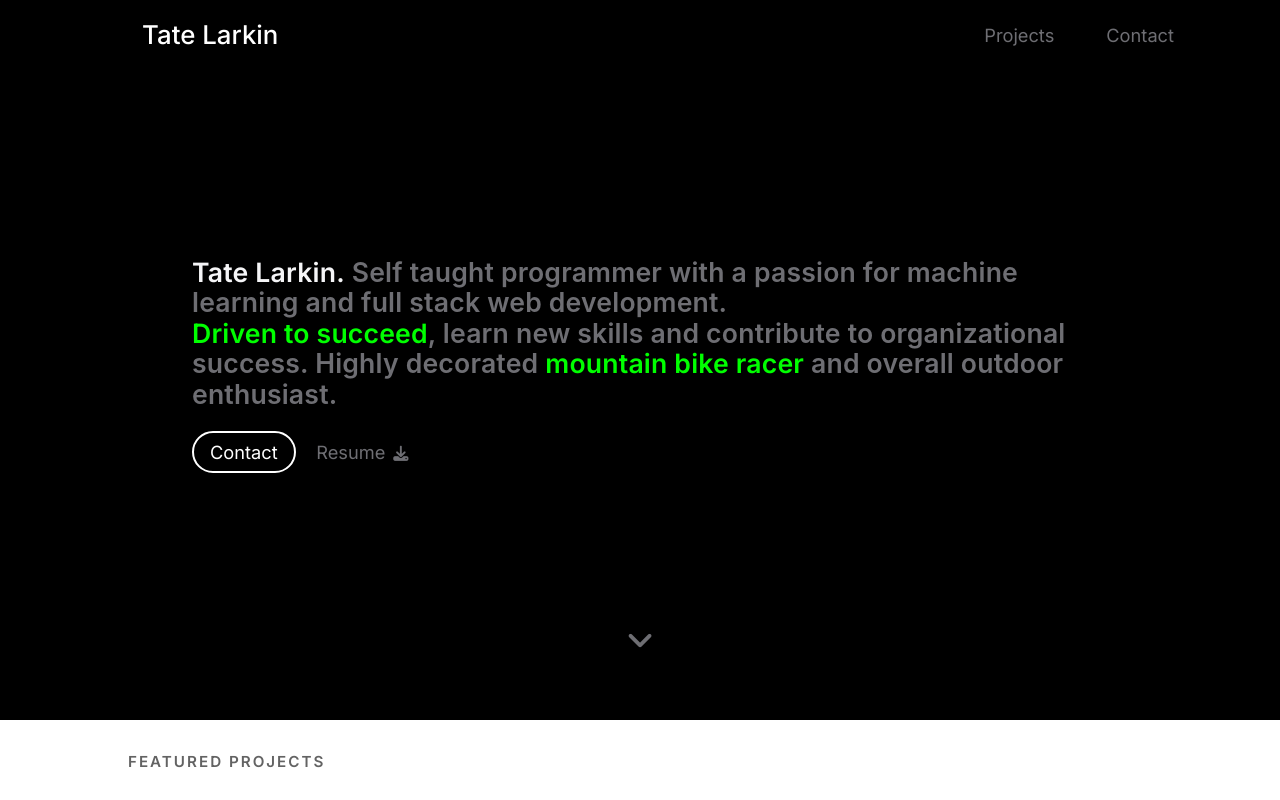
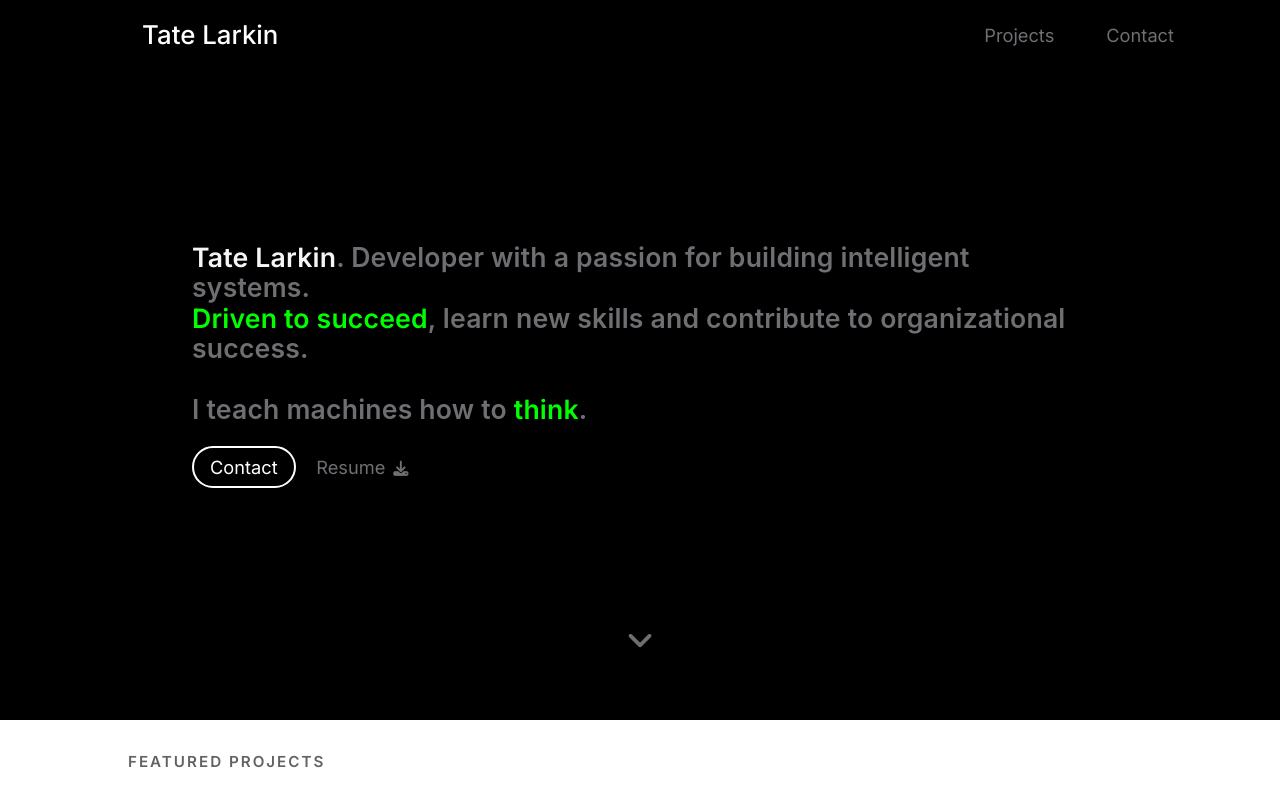
Before and after one commit to tate8/personal-website, a plain HTML site: page index.html in a window 1280 px wide. Shown: the top 800 px of the page. Drawn offline with nearby package versions, Linux system fonts and the light colour scheme.

Commit message:
Change about text

```diff
--- a/index.html
+++ b/index.html
@@ -49,12 +49,12 @@
         <div class="intro-container" id="intro">
             <div class="intro">
                 <p class="about">
-                    <strong class="emphasis">Tate Larkin.</strong>
-                    Self taught programmer with a passion for machine learning and full stack web development.
+                    <strong class="emphasis">Tate Larkin</strong>. Developer with a passion for building intelligent systems.
                     <br>
                     <strong class="accent-text">Driven to succeed</strong>, learn new skills and contribute to organizational success.
-                    Highly decorated
-                    <strong class="accent-text">mountain bike racer</strong> and overall outdoor enthusiast.
+                    <br><br>
+                    I teach machines how to <strong class="accent-text">think</strong>.
+
                 </p>
 
                 <div class="intro-to-contact-container">
```
